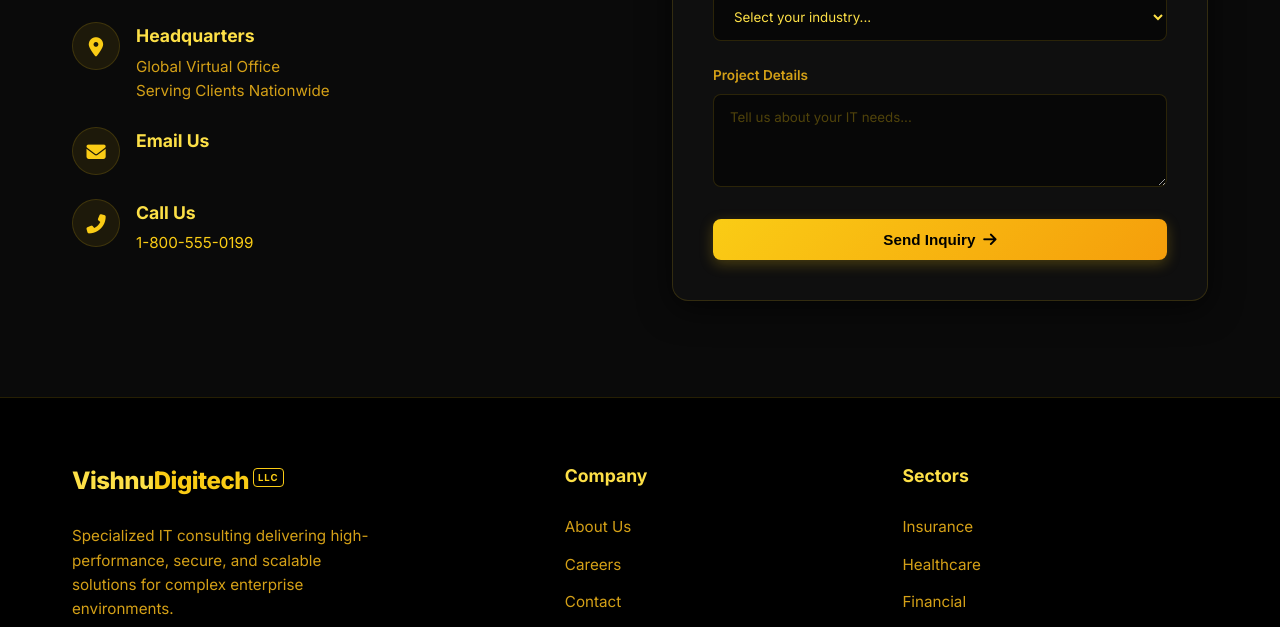
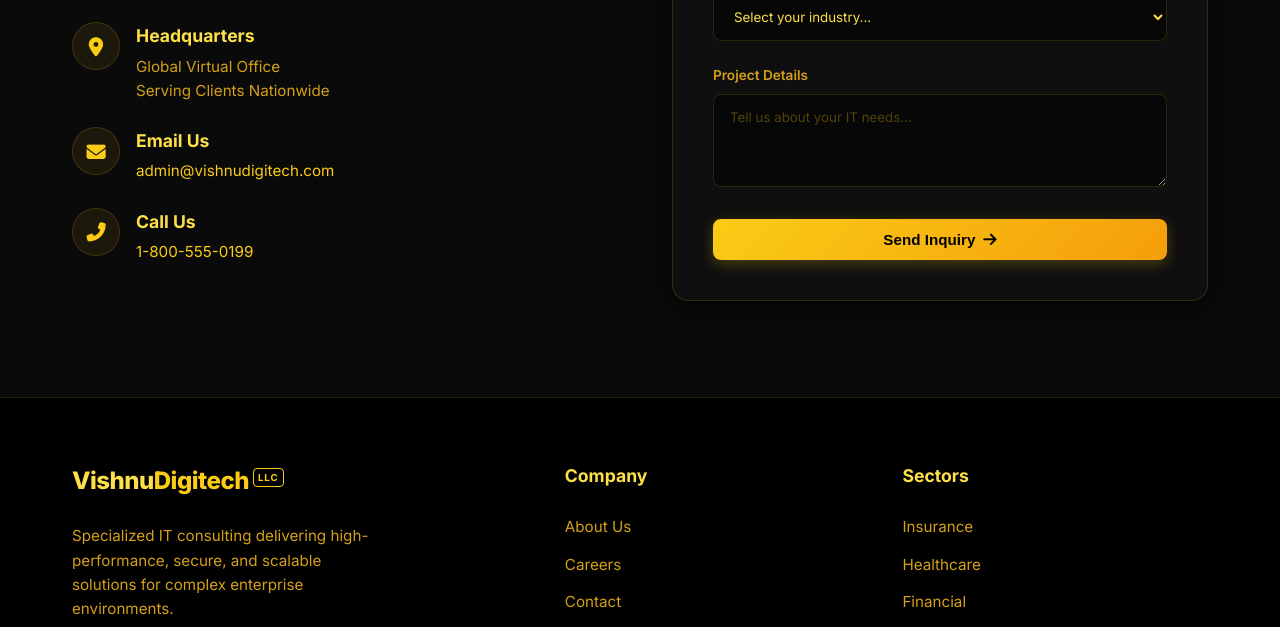
Before and after one commit to desharaju/vishnudigitech-website, a plain HTML site: page index.html in a window 1280 px wide. Shown: the part 3894-4521 px from the top of the page. Drawn offline with Linux system fonts and the light colour scheme; a web font is replaced by a local one.

Commit message:
Update index.html

```diff
--- a/index.html
+++ b/index.html
@@ -217,7 +217,7 @@
                         <div class="info-icon"><i class="fas fa-envelope"></i></div>
                         <div class="info-details">
                             <h4>Email Us</h4>
-                            <p><a href="mailto:admin@vishnudigitech.com"></a></p>
+                            <p><a href="mailto:">admin@vishnudigitech.com</a></p>
                         </div>
                     </div>
                     <div class="info-item">
```
